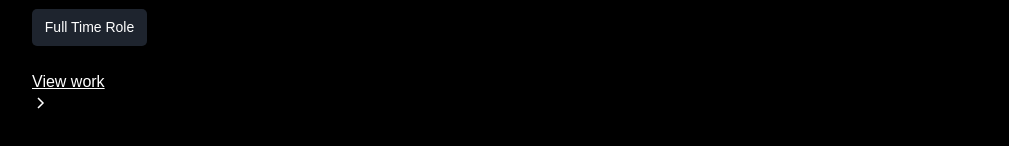
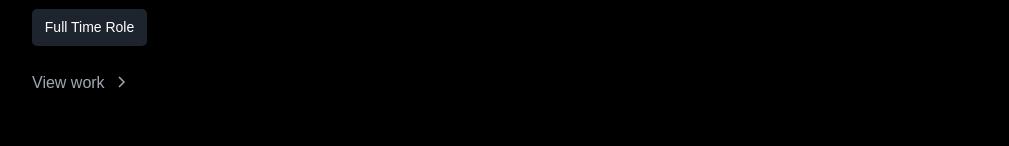
Before and after one commit to kostakis88/portfolio-irene, a React app: page / in a window 1280 px wide. Shown: the part 973-1119 px from the top of the page, without its empty margins (32-1041 px from the left). Built offline with nearby package versions, Linux system fonts and the light colour scheme.

Commit message:
Add view work button

```diff
--- a/src/components/PortfolioItem.js
+++ b/src/components/PortfolioItem.js
@@ -1,4 +1,5 @@
 import React from 'react';
+import ViewWorkButton from './ViewWorkButton';
 
 const PortfolioItem = () => {
     return (
@@ -25,26 +26,7 @@ const PortfolioItem = () => {
                         </a>
                     </div>
                 </div>
-                <div className="portfolio-button-wrapper">
-                    <a className="button" href="#">
-                        <div>View work</div>
-                        <div className="icon">
-                            <svg
-                                width="16"
-                                height="16"
-                                viewBox="0 0 16 16"
-                                fill="none"
-                                xmlns="http://www.w3.org/2000/svg"
-                            >
-                                <path
-                                    d="M6 3L11 8L6 13"
-                                    stroke="CurrentColor"
-                                    strokeWidth="1.5"
-                                ></path>
-                            </svg>
-                        </div>
-                    </a>
-                </div>
+                <ViewWorkButton />
             </div>
         </div>
     );
--- /dev/null
+++ b/src/components/ViewWorkButton.js
@@ -0,0 +1,28 @@
+import React from 'react';
+
+const ViewWorkButton = () => {
+    return (
+        <div className="portfolio-button-wrapper">
+                    <a className="button is-link is-icon w-inline-block" href="#">
+                        <div>View work</div>
+                        <div className="icon">
+                            <svg
+                                width="16"
+                                height="16"
+                                viewBox="0 0 16 16"
+                                fill="none"
+                                xmlns="http://www.w3.org/2000/svg"
+                            >
+                                <path
+                                    d="M6 3L11 8L6 13"
+                                    stroke="CurrentColor"
+                                    strokeWidth="1.5"
+                                ></path>
+                            </svg>
+                        </div>
+                    </a>
+                </div>
+    );
+}
+
+export default ViewWorkButton;
--- a/src/styles/components/portfolio.scss
+++ b/src/styles/components/portfolio.scss
@@ -54,8 +54,3 @@
 .tag-text {
   font-weight: 300;
 }
-
-  .portfolio-button-wrapper {
-    margin-top: 1.5rem;
-    display: flex;
-  }
--- /dev/null
+++ b/src/styles/components/view_work_button.scss
@@ -0,0 +1,42 @@
+.portfolio-button-wrapper {
+    margin-top: 1.5rem;
+    display: flex;
+  }
+
+  .button {
+    border: 1px solid var(--white);
+    color: var(--white);
+    text-align: center;
+    background-color: transparent;
+    border-radius: 0;
+    padding: 0.75rem 1.5rem;
+    transition: color 0.2s, border-color 0.2s;
+
+    &.is-link {
+      color: var(--dark-grey);
+      background-color: transparent;
+      border-style: none;
+      padding: 0.25rem 0;
+      line-height: 1;
+      text-decoration: none;
+    }
+
+    &.is-icon {
+      grid-column-gap: 0.75rem;
+      grid-row-gap: 0.75rem;
+      justify-content: center;
+      align-items: center;
+      display: flex;
+
+      &.is-link {
+        grid-column-gap: 0.5rem;
+        grid-row-gap: 0.5rem;
+        color: var(--dark-grey);
+      }
+    }
+  }
+
+  .w-inline-block {
+    max-width: 100%;
+    display: inline-block;
+  }
--- a/src/styles/main.scss
+++ b/src/styles/main.scss
@@ -5,3 +5,4 @@
 @use './components/navbar';
 @use './components/portfolio';
 @use './components/header';
+@use './components/view_work_button.scss';
```
Lines whose indentation alone changed are shown as unchanged.
